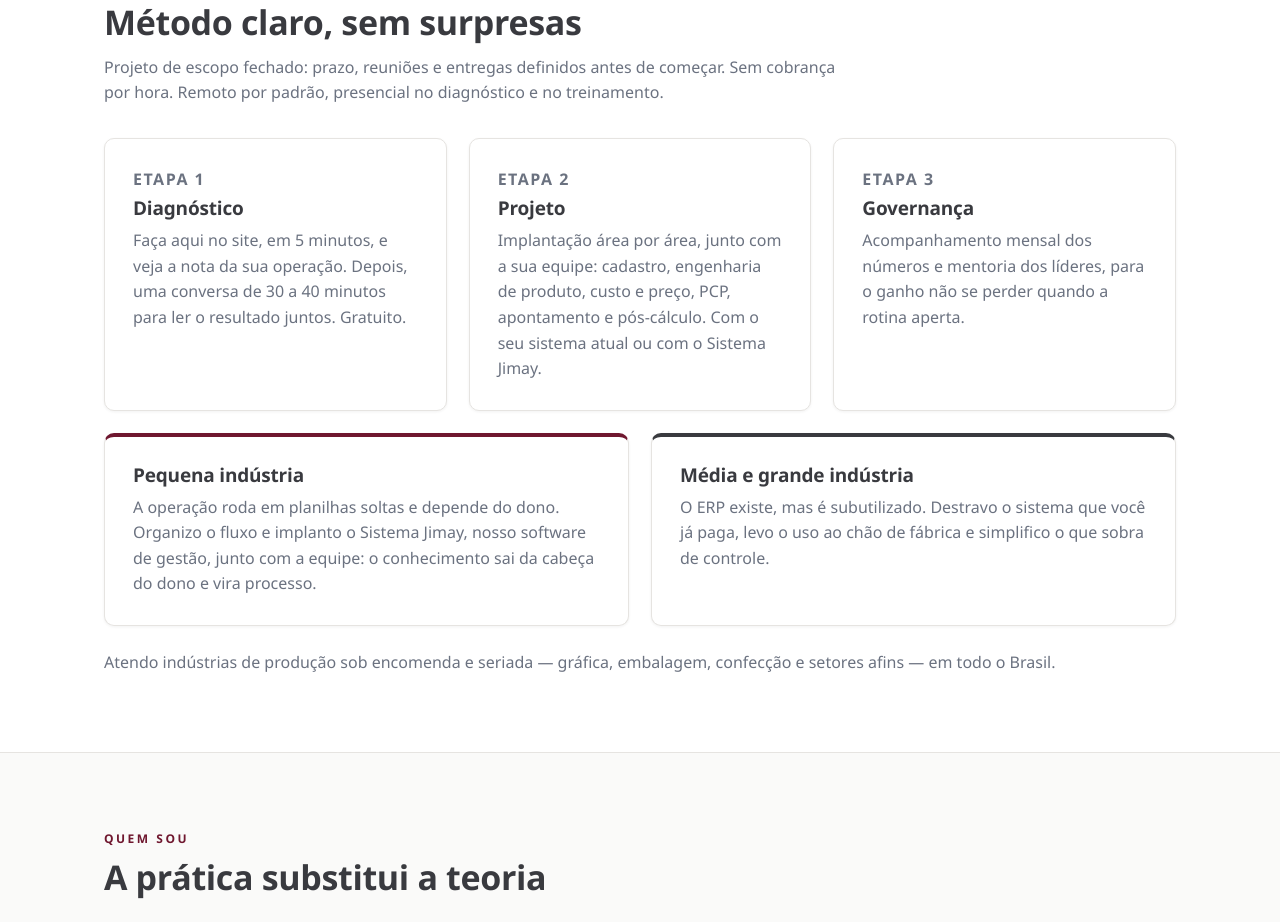
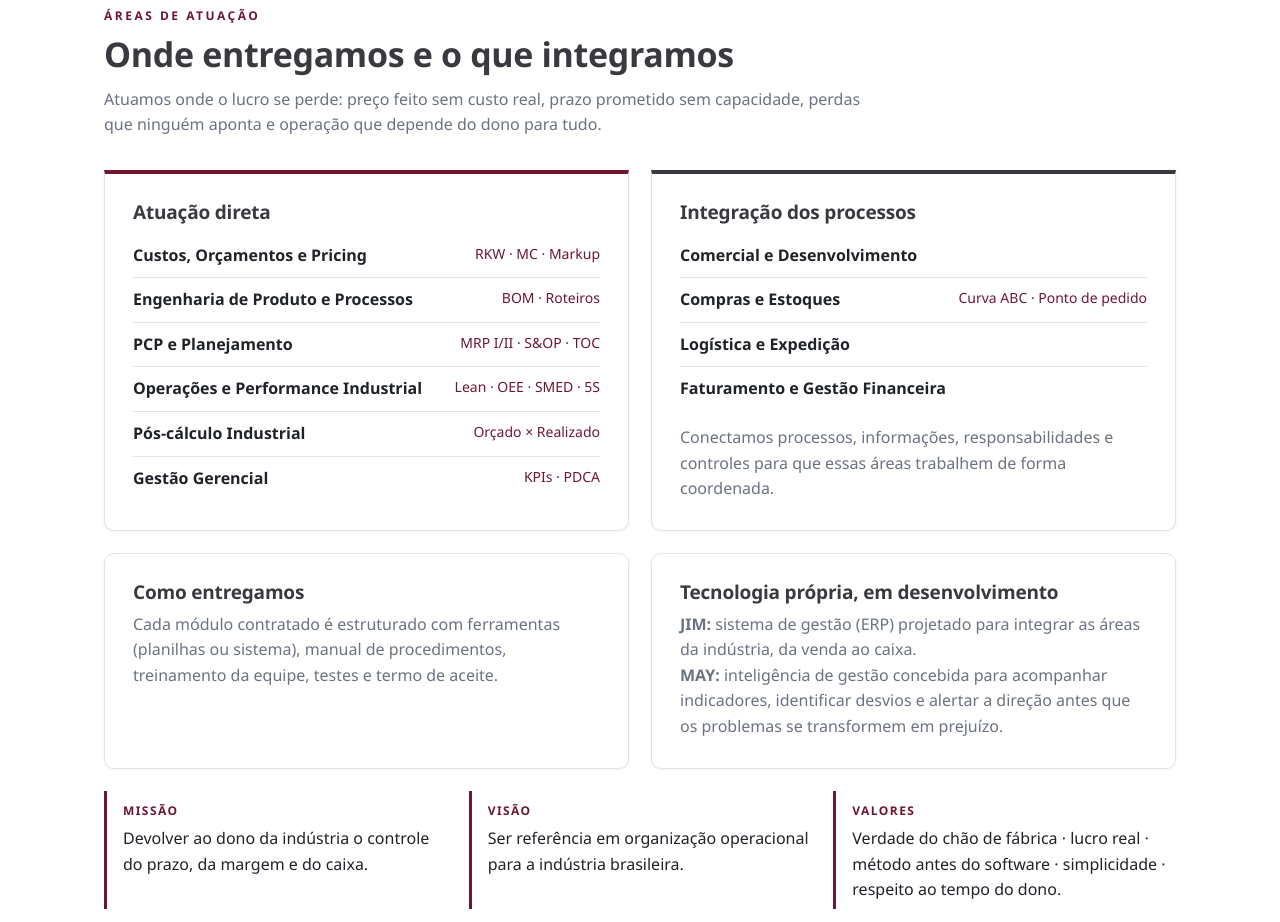
Before and after one commit to rafamedcosta-gif/jimaygrowth.com.br, a plain HTML site: page index.html in a window 1280 px wide. Shown: the part 1437-2359 px from the top of the page. Drawn offline with Linux system fonts and the light colour scheme.

Commit message:
Site: áreas de atuação direta e integração, como entregamos, tecnologia e missão/visão/valores
Co-Authored-By: Claude Opus 5.5 <noreply@anthropic.com>
Claude-Session: https://claude.ai/code/session_01DKotwLVqSGq9khqv93fpMJ

```diff
--- a/index.html
+++ b/index.html
@@ -88,6 +88,16 @@
     .hero h1{font-size:34px} .lema p{font-size:21px} .diag{padding:32px 20px}
     .nav nav a{margin-left:12px;font-size:13px} .nav img{height:56px} .cena b{font-size:25px}
   }
+  .lista{list-style:none;margin-top:10px}
+  .lista li{padding:9px 0;border-bottom:1px solid var(--line);display:flex;justify-content:space-between;gap:12px;flex-wrap:wrap}
+  .lista li:last-child{border-bottom:0}
+  .lista b{font-weight:600;color:var(--ink)}
+  .lista span{color:var(--wine);font-size:14px}
+  .mvv{display:grid;grid-template-columns:repeat(3,1fr);gap:22px;margin-top:22px}
+  .mvv>div{border-left:3px solid var(--wine);padding:6px 0 6px 16px}
+  .mvv small{text-transform:uppercase;letter-spacing:.12em;color:var(--wine);font-weight:700;font-size:12px}
+  .mvv p{color:var(--ink);margin-top:4px}
+  @media(max-width:760px){.mvv{grid-template-columns:1fr}}
 </style>
 </head>
 <body>
@@ -97,6 +107,7 @@
     <img src="assets/jimay-oficial.png" alt="Jimay">
     <nav>
       <a href="#problema">O problema</a>
+      <a href="#atuacao">Atuação</a>
       <a href="#como">Como trabalho</a>
       <a href="#quem">Quem sou</a>
       <a class="cta" href="diagnostico.html">Diagnóstico gratuito</a>
@@ -107,9 +118,9 @@
 <div class="hero">
   <div class="wrap hero-grid">
     <div>
-      <p class="kicker">Jimay Consultoria · Pessoas. Processos. Resultados.</p>
+      <p class="kicker">Jimay Growth · Pessoas. Processos. Resultados.</p>
       <h1>Da venda ao caixa, <em>sem apagar incêndios.</em></h1>
-      <p class="sub">Consultoria em excelência operacional para indústrias: processo e sistema em um só fluxo, com margem conhecida, prazo real e custo visível.</p>
+      <p class="sub">A Jimay Growth ajuda pequenas, médias e grandes indústrias a organizar sua gestão, melhorar a eficiência operacional, controlar custos e buscar maior rentabilidade.</p>
       <a class="btn pulse" href="diagnostico.html">Fazer o diagnóstico gratuito</a>
     </div>
     <div class="fx" role="img" aria-label="Como a Jimay funciona: vender, precificar, planejar, produzir e lucrar, em um só fluxo">
@@ -139,7 +150,47 @@
   </div>
 </section>
 
-<section id="como" style="background:var(--surface);border-top:1px solid var(--line);border-bottom:1px solid var(--line)">
+<section id="atuacao" style="background:var(--surface);border-top:1px solid var(--line);border-bottom:1px solid var(--line)">
+  <div class="wrap">
+    <p class="kicker">Áreas de atuação</p>
+    <h2>Onde entregamos e o que integramos</h2>
+    <p style="max-width:760px;color:var(--muted);margin-bottom:32px">Atuamos onde o lucro se perde: preço feito sem custo real, prazo prometido sem capacidade, perdas que ninguém aponta e operação que depende do dono para tudo.</p>
+    <div class="grid g2">
+      <div class="card" style="border-top:4px solid var(--wine);border-radius:0 0 10px 10px">
+        <h3>Atuação direta</h3>
+        <ul class="lista">
+          <li><b>Custos, Orçamentos e Pricing</b><span>RKW · MC · Markup</span></li>
+          <li><b>Engenharia de Produto e Processos</b><span>BOM · Roteiros</span></li>
+          <li><b>PCP e Planejamento</b><span>MRP I/II · S&amp;OP · TOC</span></li>
+          <li><b>Operações e Performance Industrial</b><span>Lean · OEE · SMED · 5S</span></li>
+          <li><b>Pós-cálculo Industrial</b><span>Orçado × Realizado</span></li>
+          <li><b>Gestão Gerencial</b><span>KPIs · PDCA</span></li>
+        </ul>
+      </div>
+      <div class="card" style="border-top:4px solid var(--slate);border-radius:0 0 10px 10px">
+        <h3>Integração dos processos</h3>
+        <ul class="lista">
+          <li><b>Comercial e Desenvolvimento</b></li>
+          <li><b>Compras e Estoques</b><span>Curva ABC · Ponto de pedido</span></li>
+          <li><b>Logística e Expedição</b></li>
+          <li><b>Faturamento e Gestão Financeira</b></li>
+        </ul>
+        <p style="margin-top:14px">Conectamos processos, informações, responsabilidades e controles para que essas áreas trabalhem de forma coordenada.</p>
+      </div>
+    </div>
+    <div class="grid g2" style="margin-top:22px">
+      <div class="card"><h3>Como entregamos</h3><p>Cada módulo contratado é estruturado com ferramentas (planilhas ou sistema), manual de procedimentos, treinamento da equipe, testes e termo de aceite.</p></div>
+      <div class="card"><h3>Tecnologia própria, em desenvolvimento</h3><p><b>JIM:</b> sistema de gestão (ERP) projetado para integrar as áreas da indústria, da venda ao caixa.<br><b>MAY:</b> inteligência de gestão concebida para acompanhar indicadores, identificar desvios e alertar a direção antes que os problemas se transformem em prejuízo.</p></div>
+    </div>
+    <div class="mvv">
+      <div><small>Missão</small><p>Devolver ao dono da indústria o controle do prazo, da margem e do caixa.</p></div>
+      <div><small>Visão</small><p>Ser referência em organização operacional para a indústria brasileira.</p></div>
+      <div><small>Valores</small><p>Verdade do chão de fábrica · lucro real · método antes do software · simplicidade · respeito ao tempo do dono.</p></div>
+    </div>
+  </div>
+</section>
+
+<section id="como">
   <div class="wrap">
     <p class="kicker">Como trabalho</p>
     <h2>Método claro, sem surpresas</h2>
@@ -150,7 +201,7 @@
       <div class="card"><p class="num">ETAPA 3</p><h3>Governança</h3><p>Acompanhamento mensal dos números e mentoria dos líderes, para o ganho não se perder quando a rotina aperta.</p></div>
     </div>
     <div class="grid g2" style="margin-top:22px">
-      <div class="card" style="border-top:4px solid var(--wine)"><h3>Pequena indústria</h3><p>A operação roda em planilhas soltas e depende do dono. Organizo o fluxo e implanto o Sistema Jimay, nosso software de gestão, junto com a equipe: o conhecimento sai da cabeça do dono e vira processo.</p></div>
+      <div class="card" style="border-top:4px solid var(--wine)"><h3>Pequena indústria</h3><p>A operação roda em planilhas soltas e depende do dono. Organizo o fluxo junto com a equipe, com planilhas padronizadas ou com o Sistema Jimay (em desenvolvimento): o conhecimento sai da cabeça do dono e vira processo.</p></div>
       <div class="card" style="border-top:4px solid var(--slate)"><h3>Média e grande indústria</h3><p>O ERP existe, mas é subutilizado. Destravo o sistema que você já paga, levo o uso ao chão de fábrica e simplifico o que sobra de controle.</p></div>
     </div>
     <p style="margin-top:24px;color:var(--muted)">Atendo indústrias de produção sob encomenda e seriada — gráfica, embalagem, confecção e setores afins — em todo o Brasil.</p>
@@ -165,10 +216,10 @@
       <img src="assets/rafael.jpg" alt="Rafael Medeiros">
       <div>
         <h3 style="font-size:25px">Rafael Medeiros</h3>
-        <p style="color:var(--muted);margin:8px 0 4px">Gestor de Operações | Consultor e Mentor de Liderança Empresarial</p>
+        <p style="color:var(--muted);margin:8px 0 4px">Gestor de Operações · Fundador da Jimay Growth</p>
         <p style="margin-top:12px">Conheço esse fluxo por ter implantado na prática, do cadastro do produto ao pós-cálculo — do chão de fábrica à diretoria. O que apresento aqui é o que funciona na fábrica, explicado de um jeito que o dono e o time conseguem usar.</p>
         <div class="stats">
-          <div class="stat"><b>22 anos</b><span>de indústria</span></div>
+          <div class="stat"><b>20+ anos</b><span>de indústria</span></div>
           <div class="stat"><b>16 anos</b><span>na mesma operação</span></div>
           <div class="stat"><b>100+ pessoas</b><span>lideradas em 5 unidades</span></div>
           <div class="stat"><b>R$ 1 milhão</b><span>de economia real em um processo automatizado</span></div>
```
